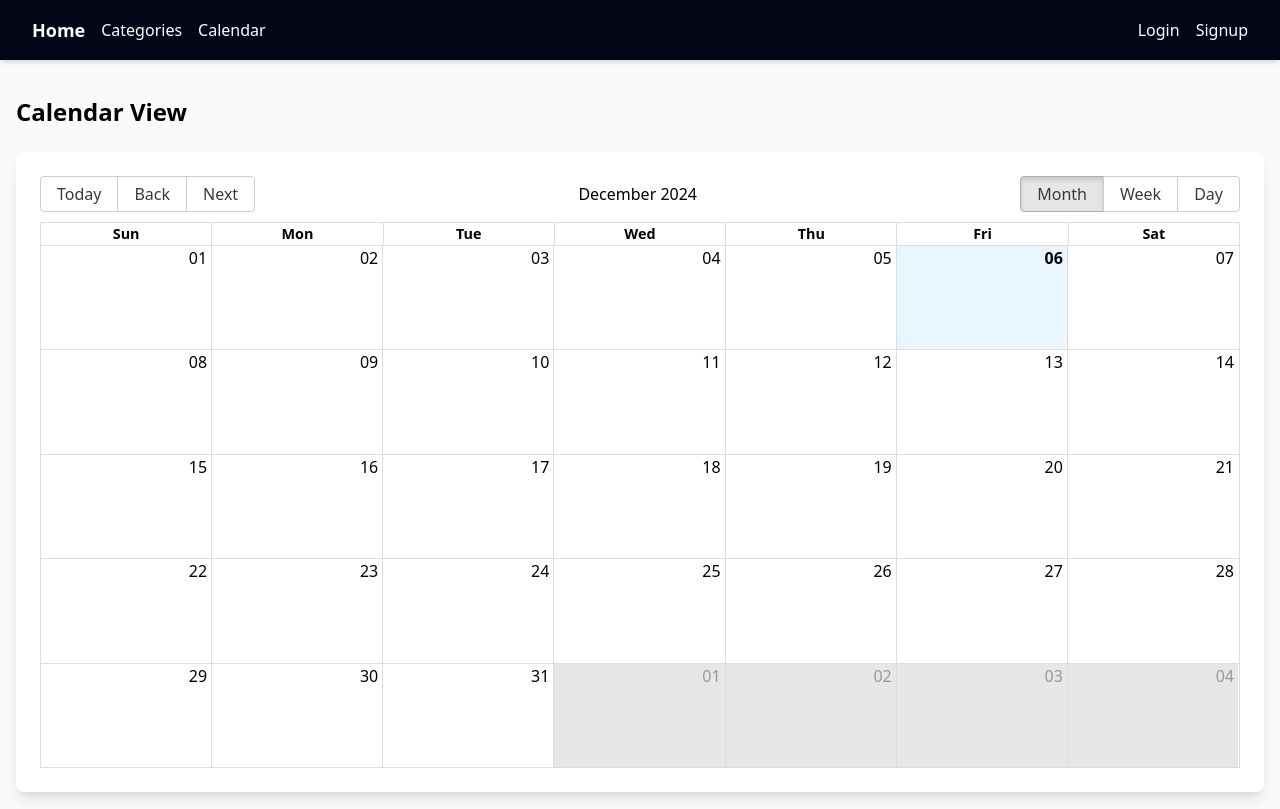
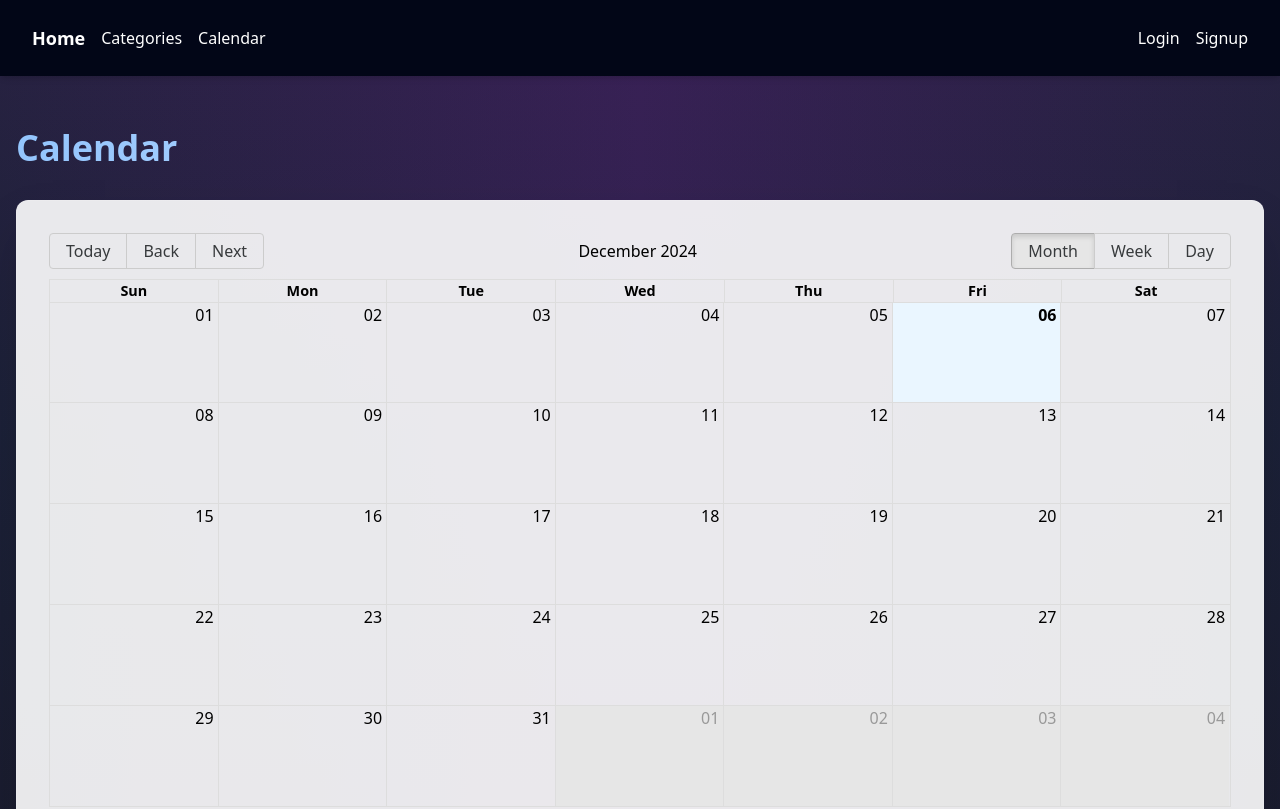
Before and after one commit to collinplank/todo-app-frontend, a React (Vite) app: page /calendar in a window 1280 px wide. Shown: the top 809 px of the page. Built offline with nearby package versions, Linux system fonts and the light colour scheme; no server answers.

Commit message:
added background updates and fixed header spacing

```diff
--- a/src/CalendarPage.jsx
+++ b/src/CalendarPage.jsx
@@ -84,11 +84,17 @@ export function CalendarPage() {
   });
 
   return (
-    <div className="min-h-screen pt-16 bg-gray-50">
-      <div className="max-w-7xl mx-auto px-4 py-8">
-        <h1 className="text-2xl font-bold mb-6">Calendar View</h1>
+    <div className="min-h-screen pt-24 bg-gradient-to-r from-[#1a1c2e] via-[#2d1b44] to-[#1a1c2e] relative">
+      {/* Gradient overlay */}
+      <div className="absolute inset-0 bg-gradient-to-b from-purple-500/10 via-blue-500/5 to-transparent pointer-events-none" />
+
+      {/* Content container */}
+      <div className="max-w-7xl mx-auto px-4 py-8 relative z-10">
+        <h1 className="text-4xl font-bold mb-6 text-transparent bg-clip-text bg-gradient-to-r from-blue-300 via-blue-200 to-cyan-300 pb-2">
+          Calendar
+        </h1>
         <div
-          className="bg-white p-6 rounded-lg shadow-lg"
+          className="bg-white/90 backdrop-filter rounded-xl p-8 shadow-2xl border border-white/10"
           style={{ height: "80vh" }}
         >
           <Calendar
--- a/src/CategoriesPage.jsx
+++ b/src/CategoriesPage.jsx
@@ -25,32 +25,32 @@ export function CategoriesPage() {
     navigate(`/categories/${category.id}`);
   };
 
-  const handleUpdate = (category, params) => {
-    axios.patch(`/categories/${category.id}.json`, params).then((response) => {
-      setCategories(
-        categories.map((c) => (c.id === response.data.id ? response.data : c))
-      );
-    });
-  };
-
-  const handleDelete = (category) => {
-    axios.delete(`/categories/${category.id}.json`).then(() => {
-      setCategories(categories.filter((c) => c.id !== category.id));
-    });
-  };
-
   useEffect(handleIndex, []);
 
   return (
-    <main className="min-h-screen pt-16 bg-gray-50">
-      <div className="max-w-4xl mx-auto px-4">
-        <CategoryNew onCreate={handleCreate} />
-        <CategoryIndex
-          categories={categories}
-          onShow={handleShow}
-          onUpdate={handleUpdate}
-          onDelete={handleDelete}
-        />
+    <main className="min-h-screen pt-32 bg-gradient-to-r from-[#1a1c2e] via-[#2d1b44] to-[#1a1c2e] relative">
+      {/* Gradient overlay */}
+      <div className="absolute inset-0 bg-gradient-to-b from-purple-500/10 via-blue-500/5 to-transparent pointer-events-none" />
+
+      {/* Content container */}
+      <div className="max-w-4xl mx-auto px-4 relative z-10">
+        <div className="bg-white/90 rounded-xl p-8 shadow-2xl border border-white/10">
+          <div className="relative space-y-6">
+            <h1
+              className="text-4xl md:text-5xl font-bold text-transparent bg-clip-text bg-gradient-to-r from-blue-400 via-purple-500 to-cyan-400 animate-gradient-x drop-shadow-[0_0_35px_rgba(168,85,247,0.6)] relative pb-2"
+              style={{
+                backgroundSize: "300% 300%",
+                animation: "gradient 6s ease infinite",
+                filter: "drop-shadow(0 0 8px rgba(139, 92, 246, 0.3))",
+                WebkitTextStroke: "1px rgba(255,255,255,0.1)",
+              }}
+            >
+              Categories
+            </h1>
+            <CategoryNew onCreate={handleCreate} />
+            <CategoryIndex categories={categories} onShow={handleShow} />
+          </div>
+        </div>
       </div>
     </main>
   );
--- a/src/Header.jsx
+++ b/src/Header.jsx
@@ -15,7 +15,9 @@ export function Header() {
 
   return (
     <header className="bg-slate-950 shadow-md fixed w-full top-0 z-50">
-      <nav className="max-w-7xl mx-auto px-4 sm:px-6 lg:px-8 py-4">
+      <nav className="max-w-7xl mx-auto px-4 sm:px-6 lg:px-8 py-6">
+        {" "}
+        {/* Increased py-4 to py-6 */}
         <div className="flex items-center justify-between">
           <div className="flex items-center space-x-4">
             <Link
--- a/src/HomePage.jsx
+++ b/src/HomePage.jsx
@@ -2,7 +2,9 @@ export function HomePage() {
   return (
     <div className="min-h-screen bg-gradient-to-r from-slate-900 via-purple-900 to-slate-900 animate-gradient-animation bg-[length:400%_400%]">
       {/* Hero Section */}
-      <section className="pt-24 pb-20 text-white relative overflow-hidden">
+      <section className="pt-32 pb-20 text-white relative overflow-hidden">
+        {" "}
+        {/* Changed pt-24 to pt-32 */}
         <div className="absolute inset-0 bg-gradient-to-b from-purple-500/20 to-transparent"></div>
         <div className="max-w-7xl mx-auto px-4 sm:px-6 lg:px-8 text-center relative z-10">
           <h1 className="text-4xl md:text-8xl font-bold mb-6 animate-fade-in-up bg-clip-text text-transparent bg-gradient-to-r from-blue-400 to-purple-400">
```
